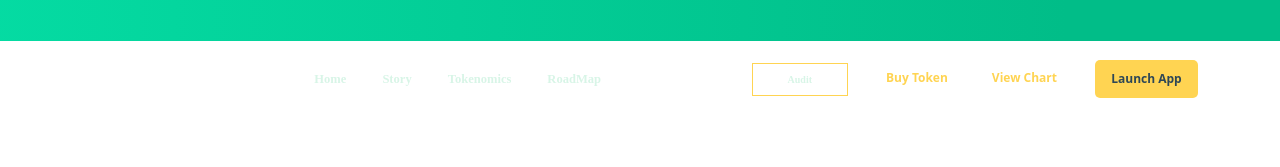
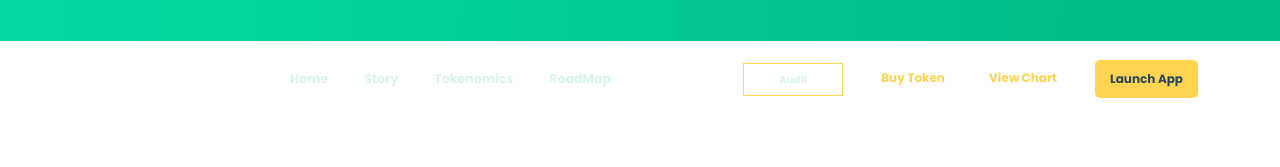
Before and after one commit to Dawood67/mintai, a React (Create React App) app: page / in a window 1280 px wide. Shown: the top 167 px of the page. Built offline with nearby package versions, Linux system fonts and the light colour scheme.

Commit message:
Poppins font added

```diff
--- a/public/index.html
+++ b/public/index.html
@@ -15,6 +15,12 @@
       user's mobile device or desktop. See https://developers.google.com/web/fundamentals/web-app-manifest/
     -->
     <link rel="manifest" href="%PUBLIC_URL%/manifest.json" />
+    <link rel="preconnect" href="https://fonts.googleapis.com" />
+    <link rel="preconnect" href="https://fonts.gstatic.com" crossorigin />
+    <link
+      href="https://fonts.googleapis.com/css2?family=Poppins:ital,wght@0,100;0,200;0,300;0,700;0,800;1,400;1,500;1,600&display=swap"
+      rel="stylesheet"
+    />
     <!--
       Notice the use of %PUBLIC_URL% in the tags above.
       It will be replaced with the URL of the `public` folder during the build.
--- a/src/App.js
+++ b/src/App.js
@@ -1,13 +1,13 @@
 import Header from "./components/header";
-import NavbarComp from './components/navbar/index';
-
+import NavbarComp from "./components/navbar/index";
+import { AppDiv } from "./element";
 
 function App() {
   return (
-    <div>
-      <Header/>
-      <NavbarComp/>
-    </div>
+    <AppDiv>
+      <Header />
+      <NavbarComp />
+    </AppDiv>
   );
 }
 
--- /dev/null
+++ b/src/element.js
@@ -0,0 +1,5 @@
+import styled from "styled-components";
+
+export const AppDiv = styled.div`
+  font-family: "Poppins", sans-serif !important;
+`;
```
Also changed, not shown: src/App.css (deleted, +0 -38 lines).
